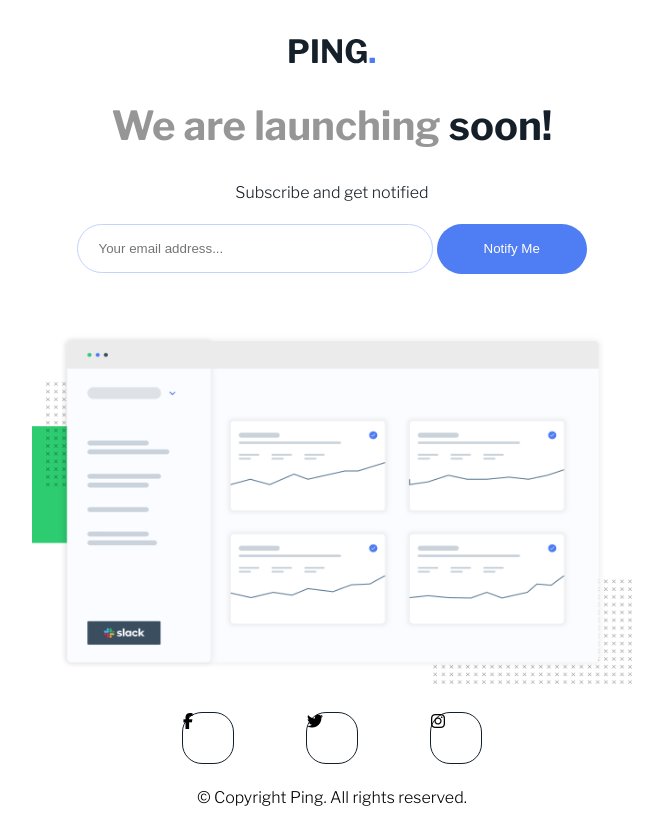
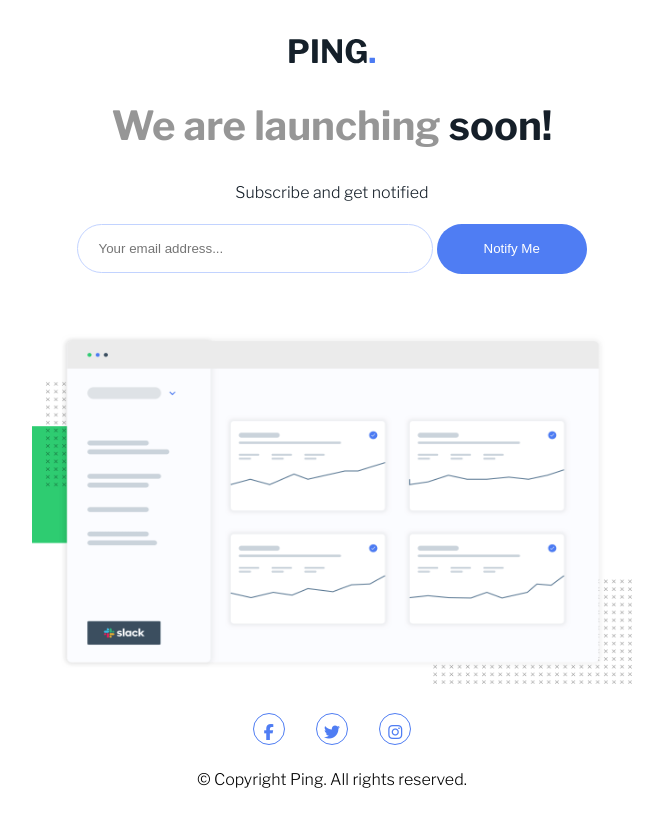
Before and after one commit to abdmud/ping-coming-soon-page, a plain HTML site: page index.html in a window 1280 px wide. Shown: the whole page, without its empty margins (308-971 px from the left). Drawn offline with nearby package versions, Linux system fonts and the light colour scheme.

Commit message:
desktop design complete

```diff
--- a/index.html
+++ b/index.html
@@ -37,9 +37,9 @@
     </div>
 
     <div class="socials">
-      <i class="fa-brands fa-facebook-f" height="50" width="50"></i>
-      <i class="fa-brands fa-twitter" height="50" width="50"></i>
-      <i class="fa-brands fa-instagram" height="50" width="50"></i>
+          <i class="fa-brands fa-facebook-f"></i>
+          <i class="fa-brands fa-twitter"></i>
+          <i class="fa-brands fa-instagram"></i>
     </div>
 
     &copy; Copyright Ping. All rights reserved.
--- a/styles.css
+++ b/styles.css
@@ -11,13 +11,16 @@
 html {
     padding: 0;
     margin: 0;
+    box-sizing: content-box;
     font-family: 'Libre Franklin', sans-serif;
 }
+
 .main {
     display: flex;
     flex-direction: column;
     justify-content: center;
     align-items: center;
+    align-content: center;
     margin-top: 3%;
 }
 
@@ -59,16 +62,27 @@ button{
 
 .socials {
     display: flex;
-    justify-content: space-between;
+    justify-content: space-around;
     align-content: center;
     align-items: center;
-    height: 100px;
-    width: 300px;
+    margin-top: 2%;
+    margin-bottom: 2%;
+    width: 15%;
 }
 
-i {
-    border: 1px solid var(--veryDarkBlue);
+.fa-brands {
+    display: flex;
+    justify-content: space-evenly;
+    align-content: center;
+    border: 1px solid var(--blue);
     border-radius: 20px;
-    height: 50px;
-    width: 50px;
+    height: 30px;
+    width: 30px;
+    color: var(--blue);
 }
+
+i::before {
+    display: flex;
+    justify-content: center;
+    margin-top: 20%;
+}
```
